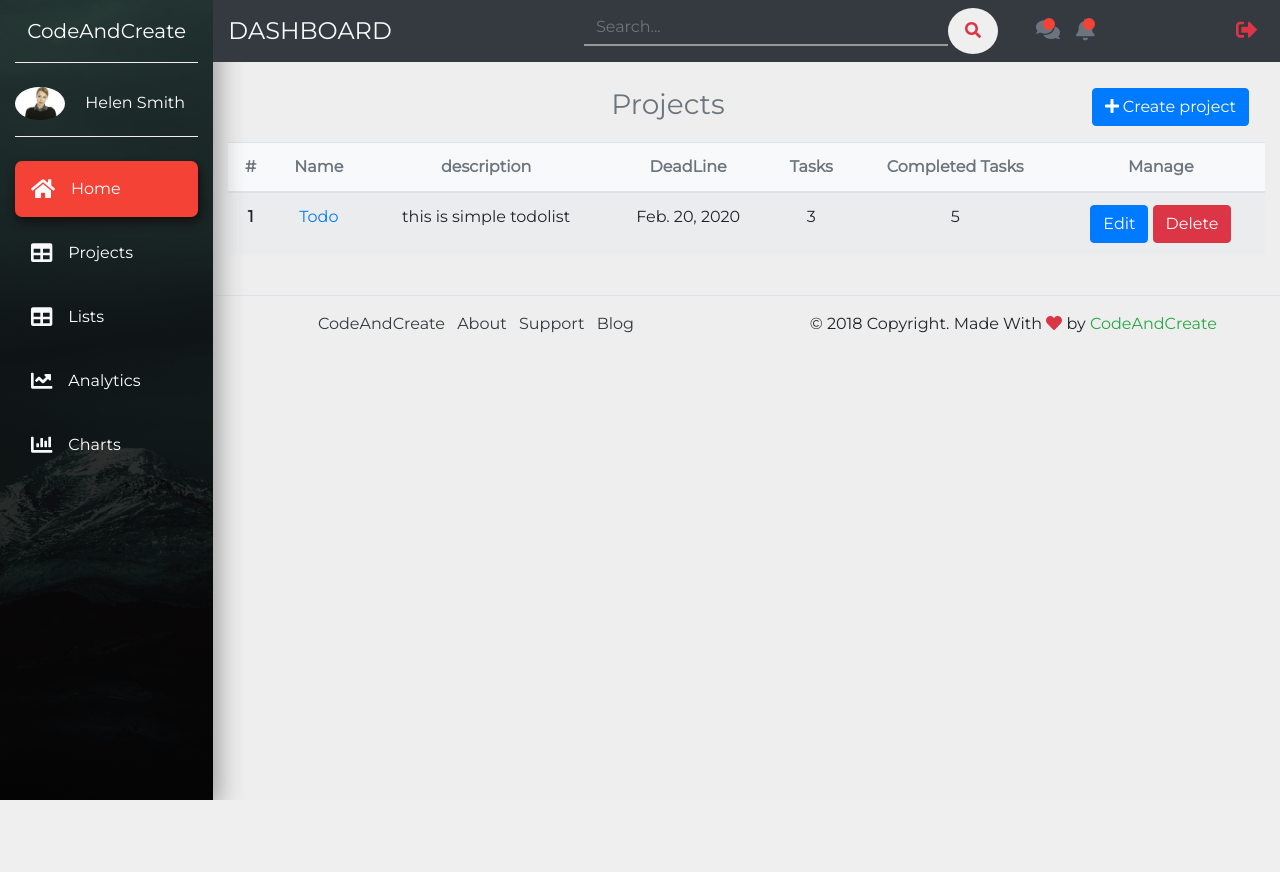
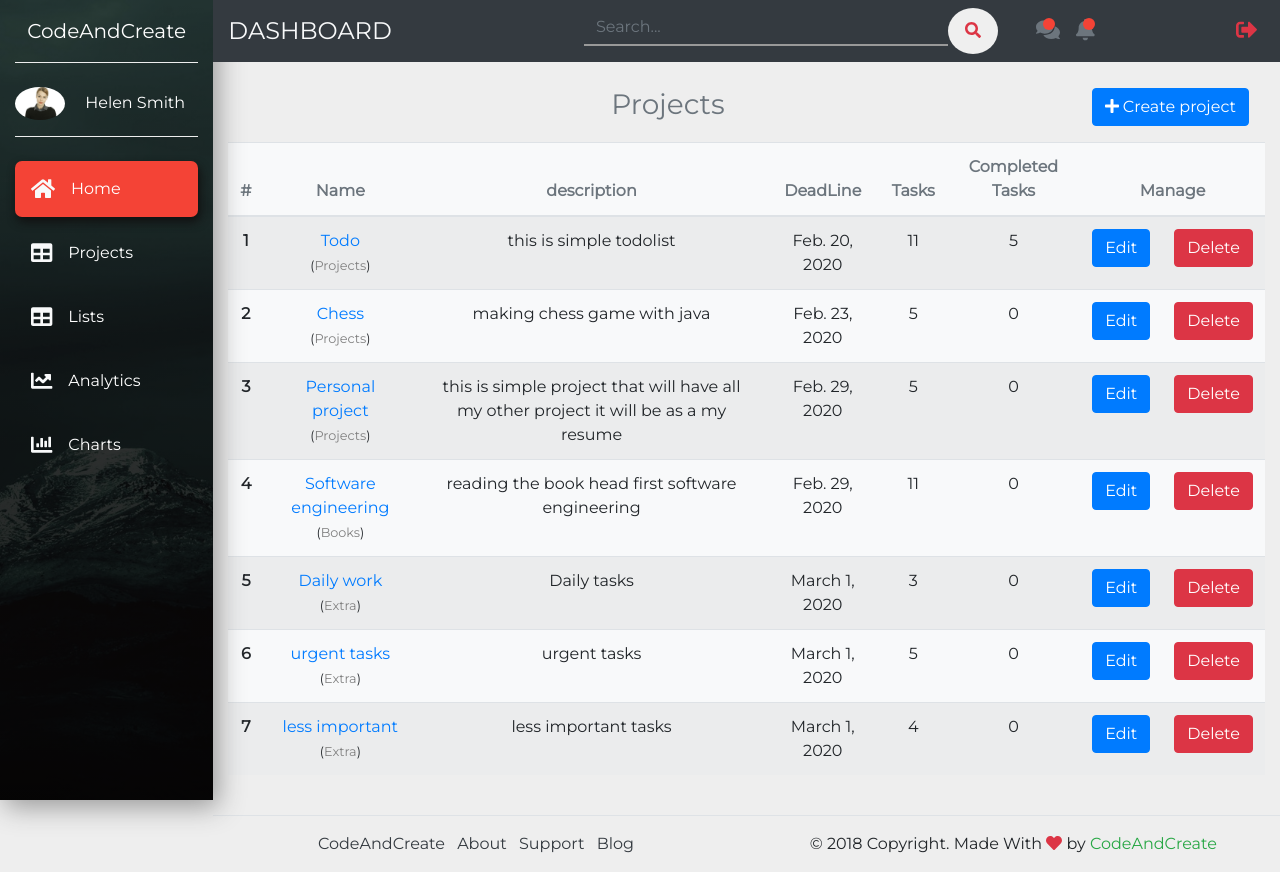
Before and after one commit to mena18/TodoList, a Django app: page /projects in a window 1280 px wide. Before the commit the page ends 800 px from the top, so only its background shows below. Run offline with Django 3.2, Linux system fonts and the light colour scheme; a user stored in the database is signed in; data comes from the database, SQL or seed files in the repository; some libraries are stand-ins or nearby versions.

Commit message:
simple changes

```diff
--- a/templates/todo/all_projects.html
+++ b/templates/todo/all_projects.html
@@ -16,20 +16,25 @@
       <th>DeadLine</th>
       <th>Tasks</th>
       <th>Completed Tasks</th>
-      <th>Manage</th>
+      <th colspan="2">Manage</th>
     </tr>
   </thead>
   <tbody>
     {% for project in projects %}
     <tr>
       <th>{{forloop.counter}}</th>
-      <td><a href="{% url 'todo:view_project' project.pk %}">{{project.name}}</a></td>
+      <td>
+        <a href="{% url 'todo:view_project' project.pk %}">{{project.name}}</a><br>
+        <small>(<a style="color:gray" href="{% url 'todo:view_list' project.folder.pk %}">{{project.folder.name}}</a>)</small>
+      </td>
       <td>{{project.description}}</td>
       <td>{{project.deadline}}</td>
       <td>{{project.tasks.count}}</td>
       <td>{{project.completed_tasks.count}}</td>
       <td>
         <a class="btn btn-primary" href="{% url 'todo:edit_project' project.pk %}">Edit</a>
+      </td>
+      <td>
         <a class="btn btn-danger delete" href="{% url 'todo:delete_project' project.pk %}">Delete</a>
       </td>
     </tr>
--- a/templates/todo/tasks.html
+++ b/templates/todo/tasks.html
@@ -1,5 +1,5 @@
 <div class="container mb-5">
-  <h2 class="mb-5 text-muted">{{name}}</h2>
+  <h2 class="mb-5 text-muted">{{name}} ({{tasks.count}}) </h2>
   {% for task in tasks %}
     <div class="container-fluid bg-white">
       <div class="row py-3 mb-4 task-border align-items-center">
@@ -17,6 +17,7 @@
         </div>
         <div class="col-5">
            {{task.description}}
+           <!-- truncatechars:9 -->
         </div>
         <div class="col-2">
           {{ task.deadline }}
--- a/templates/todo/view_project.html
+++ b/templates/todo/view_project.html
@@ -13,7 +13,7 @@
   </div>
 </div>
 
-{% include "todo/tasks.html" with tasks=project.tasks name=""  %}
+{% include "todo/tasks.html" with tasks=project.tasks name="Tasks "  %}
 {% include "todo/tasks.html" with tasks=project.completed_tasks name="Finished Tasks:-"  %}
 
 {% endblock %}
--- a/todo/models.py
+++ b/todo/models.py
@@ -24,17 +24,17 @@ class Project(models.Model):
     deadline = models.DateField(blank=True,null=True)
     finished = models.BooleanField(default=False)
     folder = models.ForeignKey(Folder,on_delete=models.CASCADE)
-    expected_time = models.IntegerField(default=0)
     user = models.ForeignKey(User,on_delete=models.CASCADE)
+    priority = models.IntegerField(default=0)
 
     def __str__(self):
         return self.name
 
     def tasks(self):
-        return self.task_set.filter(finished=False)
+        return self.task_set.filter(finished=False).order_by('deadline')
 
     def completed_tasks(self):
-        return self.task_set.filter(finished=True)
+        return self.task_set.filter(finished=True).order_by('deadline')
 
 class Task(models.Model):
     name = models.CharField(max_length=100)
--- a/todo/views.py
+++ b/todo/views.py
@@ -155,7 +155,7 @@ def ViewProject(request,pk):
 
 
 def ViewProjects(request):
-    projects = Project.objects.filter(user=request.user)
+    projects = Project.objects.filter(user=request.user).order_by('deadline')
     context={"projects":projects}
     return render(request,"todo/all_projects.html",context)
 
@@ -219,7 +219,7 @@ def DeleteList(request,pk):
 
 def ViewList(request,pk):
     folder = get_object_or_404(Folder,pk=pk)
-    projects = Project.objects.filter(user=request.user,folder=folder)
+    projects = Project.objects.filter(user=request.user,folder=folder).order_by('deadline')
     context={"projects":projects}
     return render(request,"todo/all_projects.html",context)
 
@@ -236,33 +236,100 @@ def ViewLists(request):
 
 
 
+tasks = [
+{'name':"reading about personal projects",
+"description":"",
+"deadline":datetime.date(2020,2,24),
+"project":"Personal project",
+},
+{'name':"make the digrams ",
+"description":"",
+"deadline":datetime.date(2020,2,24),
+"project":"Personal project",
+},
+{'name':"template and design",
+"description":"",
+"deadline":datetime.date(2020,2,24),
+"project":"Personal project",
+},
+{'name':"start implementation",
+"description":"",
+"deadline":datetime.date(2020,2,24),
+"project":"Personal project",
+},
+{'name':"organize all other projects",
+"description":"",
+"deadline":datetime.date(2020,2,26),
+"project":"Personal project",
+},
+]
 
 
 
+tasks2=[
 
-tasks=[
-
-{'name':"tasks operations",
+{'name':"Start making diagrams",
+"description":"making the digrams that i thing about",
+"deadline":datetime.date(2020,2,21),
+"project":"Chess",
+},
+{'name':"making all the classes and interface",
 "description":"",
-"deadline":datetime.date(2020,2,19)
+"deadline":datetime.date(2020,2,21),
+"project":"Chess",
 },
-{'name':"project operations",
+{'name':"implement pieces and gameplay",
 "description":"",
-"deadline":datetime.date(2020,2,19)
+"deadline":datetime.date(2020,2,21),
+"project":"Chess",
 },
-{'name':"Folder operations",
+{'name':"implement display on console",
 "description":"",
-"deadline":datetime.date(2020,2,19)
+"deadline":datetime.date(2020,2,21),
+"project":"Chess",
 },
-{'name':"Nice Design",
+{'name':"implement display with gui",
+"description":"if you failed to do it it's ok ",
+"deadline":datetime.date(2020,2,25),
+"project":"Chess",
+},
+{'name':"hosting and domain",
 "description":"",
-"deadline":datetime.date(2020,2,19)
+"deadline":datetime.date(2020,2,21),
+"project":"urgent tasks",
 },
-
+{'name':"wordpress",
+"description":"",
+"deadline":datetime.date(2020,2,21),
+"project":"urgent tasks",
+},
+{'name':"mark all templates and speak with tem",
+"description":"",
+"deadline":datetime.date(2020,2,21),
+"project":"urgent tasks",
+},
+{'name':"excercise and brush teeth",
+"description":"",
+"deadline":datetime.date(2020,2,21),
+"project":"Daily work",
+},
+{'name':"learn ruby",
+"description":"",
+"deadline":datetime.date(2020,2,21),
+"project":"less important",
+},
+{'name':"learn ruby",
+"description":"",
+"deadline":datetime.date(2020,2,22),
+"project":"less important",
+},
 ]
 
 def create_many(request):
-    project = Project.objects.get(user=request.user,name='Todo')
+    # project = Project.objects.get(user=request.user,name="Software engineering")
+    # for i in range(2,13):
+    #     Task.objects.create(name=f"Chapter {i}",description="",deadline=datetime.date(2020,2,29),user=request.user,project=project)
     for task in tasks:
+        project = Project.objects.get(user=request.user,name=task['project'])
         Task.objects.create(name=task['name'],description=task['description'],deadline=task['deadline'],user=request.user,project=project)
     return redirect('todo:home')
```
Also changed, not shown: db.sqlite3, todo/migrations/0003_auto_20200220_1233.py (added).
